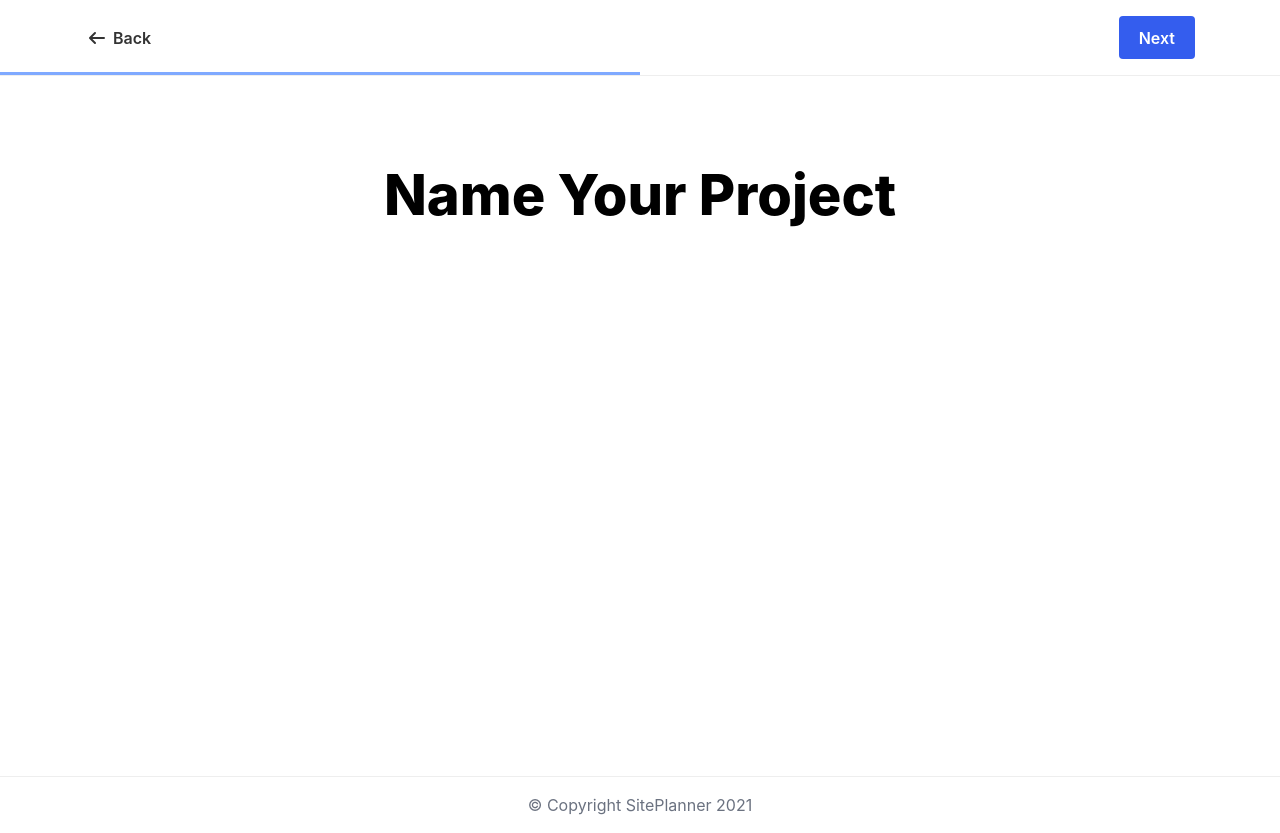
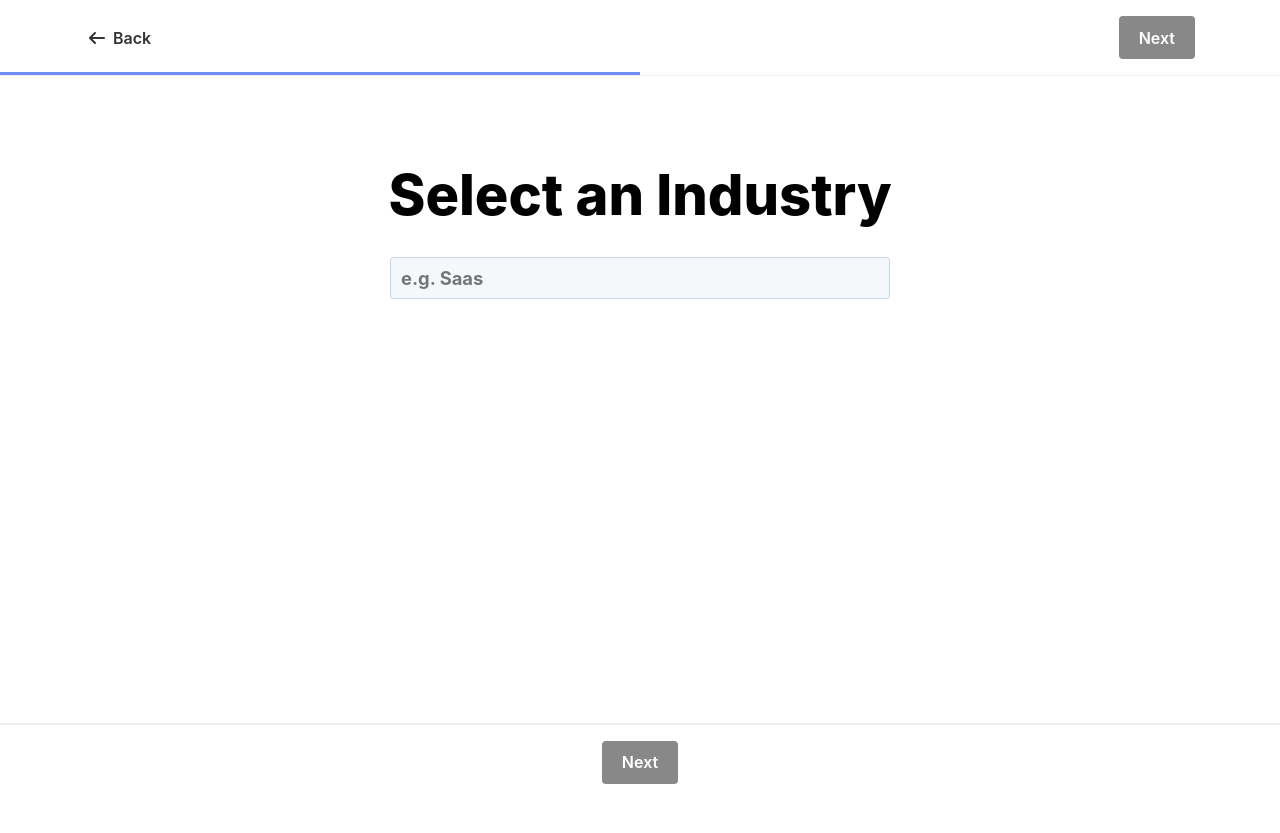
Before and after one commit to oneims/site-planner, a Next.js app in the folder frontend/: page /project-wizard/step-two in a window 1280 px wide. After the commit the page ends 800 px from the top, so only its background shows below. Built offline with nearby package versions, Linux system fonts and the light colour scheme.

Commit message:
wizard updates

```diff
--- a/frontend/components/app/base/WizardFooter.js
+++ b/frontend/components/app/base/WizardFooter.js
@@ -1,21 +1,26 @@
 import React from "react";
+import Link from "next/link";
 import { Container } from "react-bootstrap";
-import {
-  StyledFooter,
-  StyledFooterWrapper,
-  StyledFooterText,
-} from "@/components/styledComponents/StyledBase";
+import { StyledAppFooter } from "@/components/styledComponents/StyledBase";
+import { StyledButton } from "@/components/styledComponents/StyledElements";
 
-const WizardFooter = () => {
+const WizardFooter = (props) => {
+  const { nextDestination, nextButtonText, nextButtonState, currentStep } = props;
   return (
     <>
-      <StyledFooter>
-        <Container>
-          <StyledFooterWrapper>
-            <StyledFooterText Gray>© Copyright SitePlanner 2021</StyledFooterText>
-          </StyledFooterWrapper>
+      <StyledAppFooter>
+        <Container className="text-center">
+          {currentStep === "step__three" ? (
+            <StyledButton className={nextButtonState}>{nextButtonText}</StyledButton>
+          ) : (
+            <Link href={nextDestination}>
+              <StyledButton state={nextButtonState} themeStyle="primary">
+                {nextButtonText}
+              </StyledButton>
+            </Link>
+          )}
         </Container>
-      </StyledFooter>
+      </StyledAppFooter>
     </>
   );
 };
--- a/frontend/components/app/base/WizardHeader.js
+++ b/frontend/components/app/base/WizardHeader.js
@@ -10,14 +10,14 @@ import {
 import { StyledButton, StyledLinkButton } from "@/components/styledComponents/StyledElements";
 
 const WizardHeader = (props) => {
-  const { currentStep } = props;
+  const { currentStep, nextButtonText, backDestination, nextButtonState, nextDestination } = props;
   return (
     <>
-      <StyledHeader className={`step step__${currentStep}`}>
+      <StyledHeader className={`step ${currentStep}`}>
         <Container>
           <StyledHeaderWrapper>
             <StyledHeaderColumn>
-              <Link href="/">
+              <Link href={backDestination}>
                 <StyledLinkButton>
                   <svg width="24" height="24" fill="currentColor" viewBox="0 0 24 24">
                     <path
@@ -30,8 +30,10 @@ const WizardHeader = (props) => {
               </Link>
             </StyledHeaderColumn>
             <StyledHeaderColumn>
-              <Link href="/project-wizard/step-two">
-                <StyledButton themeStyle="primary">Next</StyledButton>
+              <Link href={nextDestination}>
+                <StyledButton state={nextButtonState} themeStyle="primary">
+                  {nextButtonText}
+                </StyledButton>
               </Link>
             </StyledHeaderColumn>
           </StyledHeaderWrapper>
--- a/frontend/components/app/base/WizardLayout.js
+++ b/frontend/components/app/base/WizardLayout.js
@@ -11,12 +11,11 @@ const StyledMain = styled.main`
 
 export class WizardLayout extends Component {
   render() {
-    const { currentStep, children } = this.props;
     return (
       <>
-        <WizardHeader currentStep={currentStep} />
-        <StyledMain>{children}</StyledMain>
-        <WizardFooter />
+        <WizardHeader {...this.props} />
+        <StyledMain>{this.props.children}</StyledMain>
+        <WizardFooter {...this.props} />
       </>
     );
   }
--- a/frontend/components/app/providers/ProjectWizardProvider.js
+++ b/frontend/components/app/providers/ProjectWizardProvider.js
@@ -1,19 +1,130 @@
 import React, { Component } from "react";
+import WizardLayout from "../base/WizardLayout";
 
 class ProjectWizardProvider extends Component {
   state = {
+    // Step One
+    project_name:
+      typeof window !== "undefined" && window.localStorage.getItem("project_name")
+        ? JSON.parse(localStorage.project_name)
+        : "",
+    // Step Two
+    project_industry:
+      typeof window !== "undefined" && window.localStorage.getItem("project_industry")
+        ? JSON.parse(localStorage.project_industry)
+        : "",
+    // Action Level State
     currentStep: "",
+    backDestination: "",
+    nextDestination: "",
+    nextButtonState: "disabled",
+    nextButtonText: "Next",
+    clearedStepOne:
+      typeof window !== "undefined" && window.localStorage.getItem("clearedStepOne")
+        ? JSON.parse(localStorage.clearedStepOne)
+        : false,
+    clearedStepTwo:
+      typeof window !== "undefined" && window.localStorage.getItem("clearedStepTwo")
+        ? JSON.parse(localStorage.clearedStepTwo)
+        : false,
+    loading: false,
+    error: false,
   };
 
-  updateHeaderState = (newStep) => {
+  updateHeaderState = (newStep, newBackDestination, newNextDestination, newButtonText) => {
     this.setState({
       currentStep: newStep,
+      backDestination: newBackDestination,
+      nextDestination: newNextDestination,
+      nextButtonText: newButtonText,
     });
+  };
+
+  handleChange = (event) => {
+    this.setState({
+      [event.target.name]: event.target.value,
+    });
+    if (typeof window !== "undefined") {
+      localStorage.setItem(event.target.name, JSON.stringify(event.target.value));
+    }
+    this.updateNextSteps();
+  };
+
+  updateStepOneButtonState = () => {
+    setTimeout(() => {
+      if (this.state.currentStep === "step__one") {
+        if (this.state.project_name) {
+          this.setState({
+            nextButtonState: "enabled",
+            clearedStepOne: true,
+          });
+          if (typeof window !== "undefined") {
+            localStorage.setItem("clearedStepOne", true);
+          }
+        } else {
+          this.setState({
+            nextButtonState: "disabled",
+            clearedStepOne: false,
+          });
+          if (typeof window !== "undefined") {
+            localStorage.setItem("clearedStepOne", false);
+          }
+        }
+      }
+    }, 10);
+  };
+
+  updateStepTwoButtonState = () => {
+    setTimeout(() => {
+      if (this.state.currentStep === "step__two") {
+        if (this.state.project_industry) {
+          this.setState({
+            nextButtonState: "enabled",
+            clearedStepTwo: true,
+          });
+          if (typeof window !== "undefined") {
+            localStorage.setItem("clearedStepTwo", true);
+          }
+        } else {
+          this.setState({
+            nextButtonState: "disabled",
+            nextButtonToolTip: "Please complete the fields",
+            clearedStepTwo: false,
+          });
+          if (typeof window !== "undefined") {
+            localStorage.setItem("clearedStepTwo", false);
+          }
+        }
+      }
+    }, 100);
+  };
+
+  updateNextSteps = () => {
+    this.updateStepOneButtonState();
   };
 
   render() {
     const { Component, pageProps } = this.props;
-    return <Component updateHeaderState={this.updateHeaderState} {...this.state} {...pageProps} />;
+    const { currentStep, backDestination, nextDestination, nextButtonText, nextButtonState } =
+      this.state;
+    return (
+      <WizardLayout
+        currentStep={currentStep}
+        backDestination={backDestination}
+        nextDestination={nextDestination}
+        nextButtonText={nextButtonText}
+        nextButtonState={nextButtonState}
+      >
+        <Component
+          handleChange={this.handleChange}
+          updateHeaderState={this.updateHeaderState}
+          updateStepOneButtonState={this.updateStepOneButtonState}
+          updateStepTwoButtonState={this.updateStepTwoButtonState}
+          {...this.state}
+          {...pageProps}
+        />
+      </WizardLayout>
+    );
   }
 }
 
--- a/frontend/components/marketing/sections/heroes/SectionHero001.js
+++ b/frontend/components/marketing/sections/heroes/SectionHero001.js
@@ -10,7 +10,7 @@ const SectionHero001 = () => {
     <StyledSection>
       <Container>
         <StyledContentBox maxWidth="800">
-          <StyledHeadingOne>The only site planner you'll ever need!</StyledHeadingOne>
+          <StyledHeadingOne>Siteplanner's Homepage</StyledHeadingOne>
           <StyledSubtitle>
             Lorem Ipsum is simply dummy text of the printing and typesetting industry. Lorem Ipsum
             has been the industry's standard dummy text ever since the 1500s.
--- a/frontend/components/styledComponents/StyledBase.js
+++ b/frontend/components/styledComponents/StyledBase.js
@@ -62,3 +62,13 @@ export const StyledFooterWrapper = styled.div`
 export const StyledFooterText = styled.span`
   color: ${(props) => (props.Gray ? props.theme.gray : ``)};
 `;
+
+export const StyledAppFooter = styled.footer`
+  padding: 1rem 0;
+  position: fixed;
+  background-color: #fff;
+  bottom: 0;
+  left: 0;
+  width: 100%;
+  border-top: 2px solid #eee;
+`;
--- a/frontend/components/styledComponents/StyledElements.js
+++ b/frontend/components/styledComponents/StyledElements.js
@@ -1,4 +1,5 @@
 import styled from "styled-components";
+import { darken } from "polished";
 
 // ***Elements
 export const StyledButton = styled.button`
@@ -15,7 +16,9 @@ export const StyledButton = styled.button`
   transition: 0.2s ease;
   &:hover {
     background-color: ${(props) =>
-      props.themeStyle === "secondary" ? props.theme.secondaryHover : props.theme.primaryHover};
+      props.themeStyle === "secondary"
+        ? darken(props.theme.hoverIntensity, props.theme.secondary)
+        : darken(props.theme.hoverIntensity, props.theme.primary)};
   }
   ${(props) =>
     props.size === "large"
@@ -24,6 +27,15 @@ export const StyledButton = styled.button`
         @media (min-width: 768px) {
             font-size: 1.35rem;
           }
+      `
+      : ``};
+  ${(props) =>
+    props.state === "disabled"
+      ? `
+        transition: 0.2s ease;
+        background-color: #888;
+        pointer-events: none;
+        color: #fff;
       `
       : ``};
 `;
@@ -52,3 +64,51 @@ export const StyledLinkButton = styled.button`
 `;
 
 // App Elements
+
+// Form
+
+export const StyledFormWrapper = styled.div``;
+
+export const StyledFieldWrapper = styled.div`
+  @media (min-width: 768px) {
+    display: flex;
+    justify-content: space-between;
+    margin-bottom: 1rem;
+    align-items: center;
+  }
+`;
+
+export const StyledLabel = styled.label`
+  font-weight: 600;
+  font-size: 0.9rem;
+`;
+
+export const StyledField = styled.div`
+  width: 100%;
+  margin-bottom: 1.5rem;
+  @media (min-width: 768px) {
+    width: ${(props) => (props.themeStyle === "two-column" ? "49%" : "100%")};
+    margin-bottom: 0;
+  }
+`;
+
+export const StyledInput = styled.input`
+  padding: 9px 10px;
+  border-radius: 3px;
+  border: 1px solid #cbd6e2;
+  transition: all 0.15s ease-out;
+  background-color: #f5f8fa;
+  color: #000;
+  display: block;
+  line-height: 22px;
+  text-align: left;
+  vertical-align: middle;
+  width: 100%;
+  font-weight: 700;
+  font-size: ${(props) => (props.themeStyle === "large" ? "1.15rem;" : "1rem")};
+  &:focus {
+    border-color: ${(props) => props.theme.primary};
+    box-shadow: 0 0 4px 1px rgb(52 93 238 / 30%), 0 0 0 1px ${(props) => props.theme.primary};
+    outline: 0;
+  }
+`;
--- a/frontend/pages/project-wizard/step-two.js
+++ b/frontend/pages/project-wizard/step-two.js
@@ -1,28 +1,52 @@
 import React, { Component } from "react";
-import WizardLayout from "@/components/app/base/WizardLayout";
 import { Container } from "react-bootstrap";
 import { StyledSection, StyledContentBox } from "@/components/styledComponents/StyledWrappers";
 import { StyledHeadingOne } from "@/components/styledComponents/StyledTypography";
+import {
+  StyledField,
+  StyledFieldWrapper,
+  StyledFormWrapper,
+  StyledInput,
+} from "@/components/styledComponents/StyledElements";
 
 class ProjectWizardStepTwo extends Component {
   componentDidMount = () => {
-    this.props.updateHeaderState("two");
+    this.props.updateHeaderState(
+      "step__two",
+      "/project-wizard/step-one",
+      "/project-wizard/step-two",
+      "Next"
+    );
+    this.props.updateStepTwoButtonState();
   };
 
   render() {
-    const { currentStep } = this.props;
+    const { project_industry, handleChange } = this.props;
 
     return (
       <>
-        <WizardLayout currentStep={currentStep}>
         <StyledSection>
           <Container>
             <StyledContentBox maxWidth="800" className="text-center mx-auto">
-                <StyledHeadingOne>Name Your Project</StyledHeadingOne>
+              <StyledHeadingOne>Select an Industry</StyledHeadingOne>
+            </StyledContentBox>
+            <StyledContentBox className="text-center mx-auto mw-500 mt-4 pt-1">
+              <StyledFormWrapper>
+                <StyledFieldWrapper>
+                  <StyledField>
+                    <StyledInput
+                      themeStyle="large"
+                      name="project_industry"
+                      value={project_industry}
+                      onChange={handleChange}
+                      placeholder="e.g. Saas"
+                    />
+                  </StyledField>
+                </StyledFieldWrapper>
+              </StyledFormWrapper>
             </StyledContentBox>
           </Container>
         </StyledSection>
-        </WizardLayout>
       </>
     );
   }
```
Also changed, not shown: frontend/package.json (+5 -4 lines), frontend/pages/_app.js (+28 -5 lines), frontend/pages/project-wizard/step-one.js (+24 -5 lines), 1 other file (tests, documents, lock files or other folders). Lines whose indentation alone changed are shown as unchanged.
